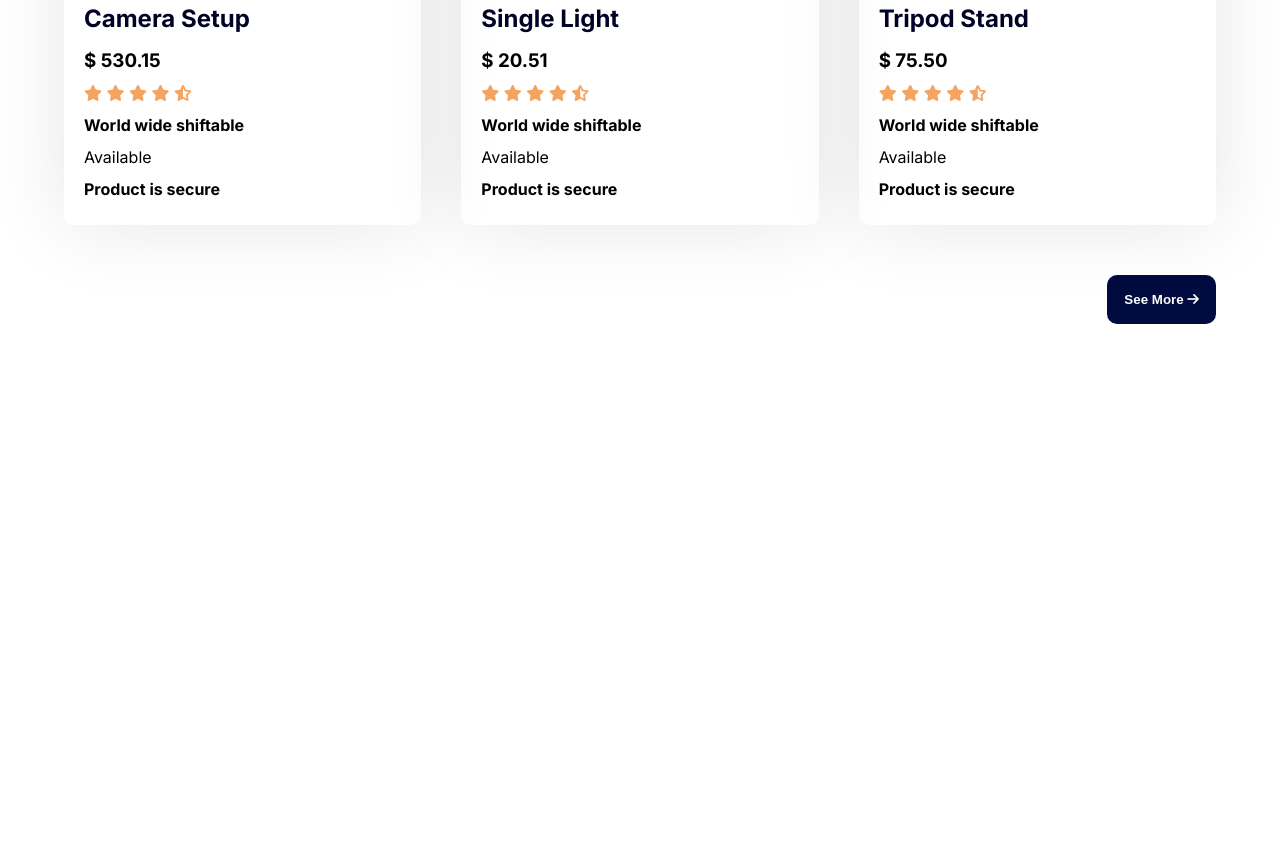
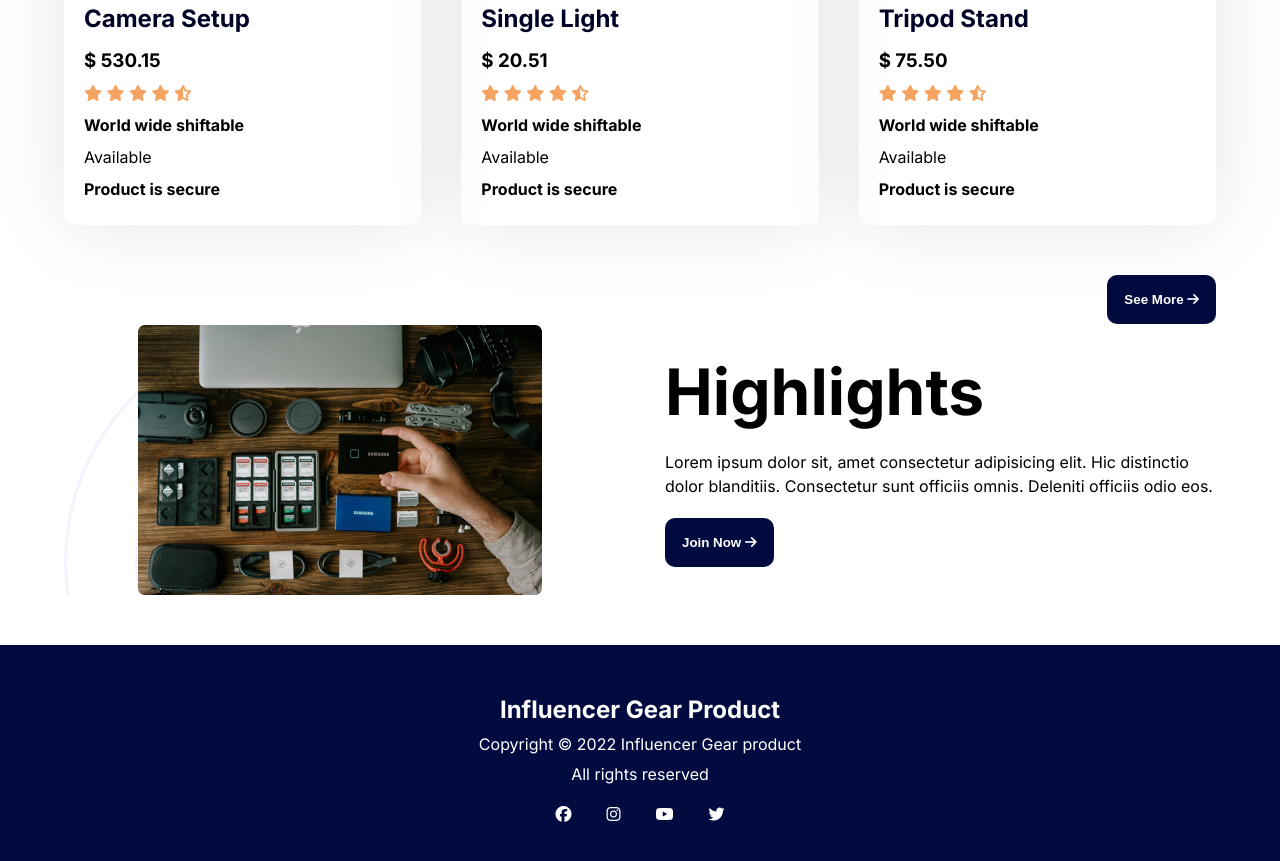
Before and after one commit to ruhulamin111/Influencer-Gear, a plain HTML site: page index.html in a window 1280 px wide. Shown: the part 2495-3356 px from the top of the page. Before the commit the page ends 2819 px from the top, so only its background shows below. Drawn offline with Linux system fonts and the light colour scheme.

Commit message:
add footer

```diff
--- a/index.html
+++ b/index.html
@@ -263,12 +263,42 @@
             </div>
         </section>
 
+        <!-- feature section -->
+        <section class="container gap">
+            <div class="banner">
+                <div class="banner-right">
+                    <img src="./images/gear.png" alt="">
+                </div>
+                <div class="banner-left">
+                    <h1>Highlights</h1>
+                    <p>Lorem ipsum dolor sit, amet consectetur adipisicing elit. Hic distinctio dolor blanditiis.
+                        Consectetur sunt officiis omnis. Deleniti officiis odio eos.</p>
+                    <button class="gear-button">Join Now
+                        <i class="fa-solid fa-arrow-right"></i></button>
+                </div>
+            </div>
+        </section>
 
     </main>
 
     <!-- footer part -->
     <footer>
-
+        <section class="container">
+            <div class="info">
+                <h2>Influencer Gear Product</h2>
+                <p>Copyright &copy;
+                    <script type="text/javascript">var year = new Date(); document.write(year.getFullYear());</script>
+                    Influencer Gear product
+                </p>
+                <p>All rights reserved</p>
+                <span class="social">
+                    <a href=""><i class="fa-brands fa-facebook"></i></a>
+                    <a href=""><i class="fa-brands fa-instagram"></i></a>
+                    <a href=""><i class="fa-brands fa-youtube"></i></a>
+                    <a href=""><i class="fa-brands fa-twitter"></i></a>
+                </span>
+            </div>
+        </section>
     </footer>
 
 </body>
--- a/style.css
+++ b/style.css
@@ -160,3 +160,37 @@ nav {
     margin: 20px 0;
     font-size: 1.5em;
 }
+
+/* feature style */
+.gap {
+    padding-top: 50px;
+    padding-bottom: 50px;
+}
+
+/* footer style */
+footer {
+    background-color: #010B40;
+    color: white;
+    padding: 50px;
+}
+
+.info {
+    text-align: center;
+}
+
+.info p {
+    margin: 10px 0;
+}
+
+.social {
+    display: flex;
+    justify-content: center;
+    align-items: center;
+    gap: 15px;
+    margin: 10px 0;
+}
+
+.social a {
+    color: white;
+    padding: 10px;
+}
```
